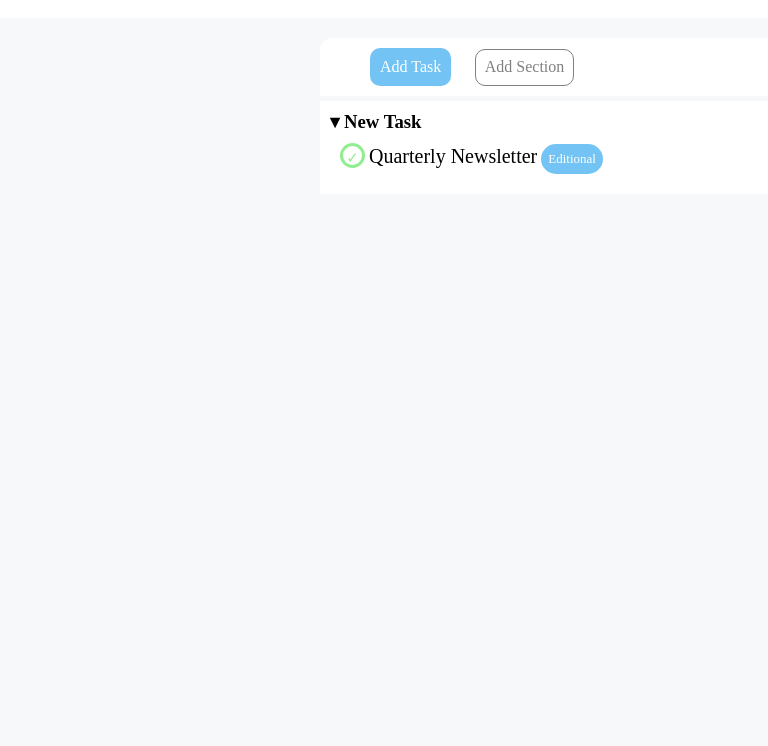
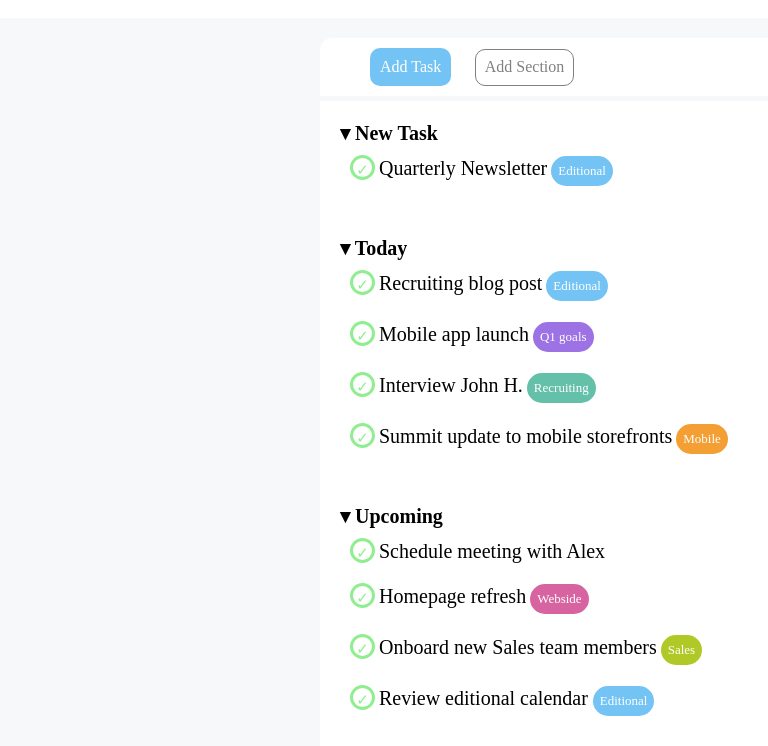
Before and after one commit to RiccardoGabba/html-css-toboolist, a plain HTML site: page index.html in a window 1280 px wide. Shown: the part 80-826 px from the top of the page, without its empty margins (0-768 px from the left). Before the commit the page ends 800 px from the top, so only its background shows below. Drawn offline with Linux system fonts and the light colour scheme.

Commit message:
finished the assignment

```diff
--- a/css/style.css
+++ b/css/style.css
@@ -1,24 +1,28 @@
-*{
+* {
     margin: 0;
     padding: 0;
     box-sizing: border-box;
+}
+
+h3{
+    font-size: 20px;
 }
 
 body {
     background-color: rgb(246, 248, 249);
 }
 
-.titolo{
+.titolo {
     font-size: 50px;
     vertical-align: top;
 }
 
-.box1{
+.box1 {
     background-color: white;
     padding: 20px;
 }
 
-.task{
+.task {
     background-color: rgb(115, 196, 244);
     margin: 10px;
     padding: 10px;
@@ -30,7 +34,7 @@ body {
     display: inline-block;
 }
 
-.section{
+.section {
     margin: 10px;
     padding: 8.5px;
     border-top-left-radius: 10px;
@@ -44,7 +48,7 @@ body {
     display: inline-block;
 }
 
-.aggiungi{
+.aggiungi {
     background-color: white;
     border-top-right-radius: 12px;
     border-top-left-radius: 12px;
@@ -53,23 +57,42 @@ body {
 
 }
 
-.container{
+.container {
     width: 50%;
     margin: 0 auto;
-}
-
-main{
-    background-color: white;
-    margin-top: 5px;
 
 }
 
-ul{
+main {
+    background-color: white;
+    margin-top: 5px;
+}
+
+ul {
     padding: 10px;
     list-style: none;
 }
 
-.editional{
+li {
+    padding: 10px;
+}
+
+.positivo {
+    /*border-radius: 150px;*/
+    border-radius: 50%;
+    font-size: 15px;
+    border-style: solid;
+    border-color: lightgreen;
+    color: lightgreen;
+    display: inline-block;
+    text-align: center;
+    width: 25px;
+    height: 25px;
+    line-height: 25px;
+    content: '\2713';
+}
+
+.editional {
     border-radius: 17px;
     border-color: rgb(115, 196, 244);
     border-style: solid;
@@ -81,17 +104,64 @@ ul{
     display: inline-block;
 }
 
-.positivo{
-/*border-radius: 150px;*/
-    border-radius: 50%;
-    font-size: 15px;
+.goals{
+    border-radius: 17px;
+    border-color: rgb(156, 114, 228);
     border-style: solid;
-    border-color: lightgreen;
-    color:lightgreen;
+    border-width: 2px;
+    background-color: rgb(156, 114, 228);
+    color: white;
+    font-size: small;
+    padding: 5px;
     display: inline-block;
-    text-align: center;
-    width: 25px;
-    height: 25px;
-    line-height: 25px;
-    content: '\2713';
 }
+
+.recruiting{
+    border-radius: 17px;
+    border-color: rgb(100, 192, 169);
+    border-style: solid;
+    border-width: 2px;
+    background-color: rgb(100, 192, 169);
+    color: white;
+    font-size: small;
+    padding: 5px;
+    display: inline-block;
+}
+
+.mobile{
+    border-radius: 17px;
+    border-color: rgb(243, 159, 52);
+    border-style: solid;
+    border-width: 2px;
+    background-color: rgb(243, 159, 52);
+    color: white;
+    font-size: small;
+    padding: 5px;
+    display: inline-block;
+}
+
+
+.webside{
+    border-radius: 17px;
+    border-color: rgb(216, 99, 161);
+    border-style: solid;
+    border-width: 2px;
+    background-color: rgb(216, 99, 161);
+    color: white;
+    font-size: small;
+    padding: 5px;
+    display: inline-block;
+}
+
+.sales{
+    border-radius: 17px;
+    border-color: rgb(176, 201, 38);
+    border-style: solid;
+    border-width: 2px;
+    background-color: rgb(176, 201, 38);
+    color: white;
+    font-size: small;
+    padding: 5px;
+    display: inline-block;
+
+}
--- a/index.html
+++ b/index.html
@@ -4,7 +4,7 @@
 <head>
     <meta charset="UTF-8">
     <meta name="viewport" content="width=device-width, initial-scale=1.0">
-    <title>Document</title>
+    <title>toboolist</title>
     <link rel="stylesheet" href="css/style.css">
 </head>
 
@@ -32,14 +32,69 @@
                     <li>
                         <h3> &#9662; New Task</h3>
                         <ul>
-                            <li>
-                                <span class="positivo">&check;</span>
-                                <span style="font-size: 20px;">Quarterly Newsletter</span>
-                                <span class="editional">Editional</span>
-                            </li>
+                            <span class="positivo">&check;</span>
+                            <span style="font-size: 20px;">Quarterly Newsletter</span>
+                            <span class="editional">Editional</span>
+
                         </ul>
                     </li>
                 </ul>
+            </div>
+            <div>
+                <ul>
+                    <li>
+                        <h3> &#9662; Today</h3>
+                        <ul>
+                            <span class="positivo">&check;</span>
+                            <span style="font-size: 20px;">Recruiting blog post</span>
+                            <span class="editional">Editional</span>
+                        </ul>
+                        <ul>
+                            <span class="positivo">&check;</span>
+                            <span style="font-size: 20px;">Mobile app launch</span>
+                            <span class="goals">Q1 goals</span>
+                        </ul>
+                        <ul>
+                            <span class="positivo">&check;</span>
+                            <span style="font-size: 20px;">Interview John H.</span>
+                            <span class="recruiting">Recruiting</span>
+                        </ul>
+                        <ul>
+                            <span class="positivo">&check;</span>
+                            <span style="font-size: 20px;">Summit update to mobile storefronts</span>
+                            <span class="mobile">Mobile</span>
+                        </ul>
+                    </li>
+                </ul>
+                <div>
+                    <ul>
+                        <li>
+                            <h3> &#9662; Upcoming</h3>
+                            <ul>
+                                <span class="positivo">&check;</span>
+                                <span style="font-size: 20px;">Schedule meeting with Alex</span>
+
+                            </ul>
+                            <ul>
+                                <span class="positivo">&check;</span>
+                                <span style="font-size: 20px;">Homepage refresh</span>
+                                <span class="webside">Webside</span>
+                            </ul>
+                            <ul>
+                                <span class="positivo">&check;</span>
+                                <span style="font-size: 20px;">Onboard new Sales team members</span>
+                                <span class="sales">Sales</span>
+                            </ul>
+                            <ul>
+                                <span class="positivo">&check;</span>
+                                <span style="font-size: 20px;">Review editional calendar    </span>
+                                <span class="editional">Editional</span>
+                            </ul>
+
+                        </li>
+
+                    </ul>
+                </div>
             </div>
         </main>
     </div>
```
